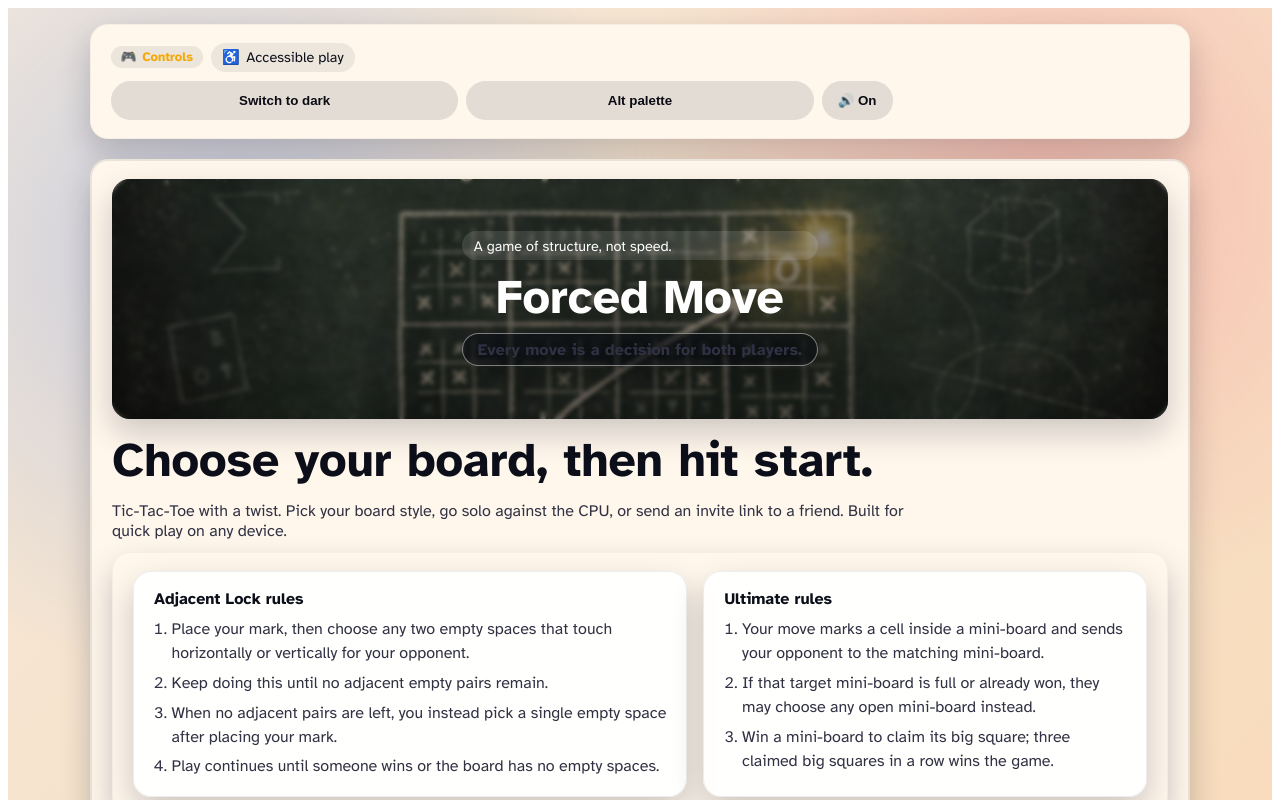
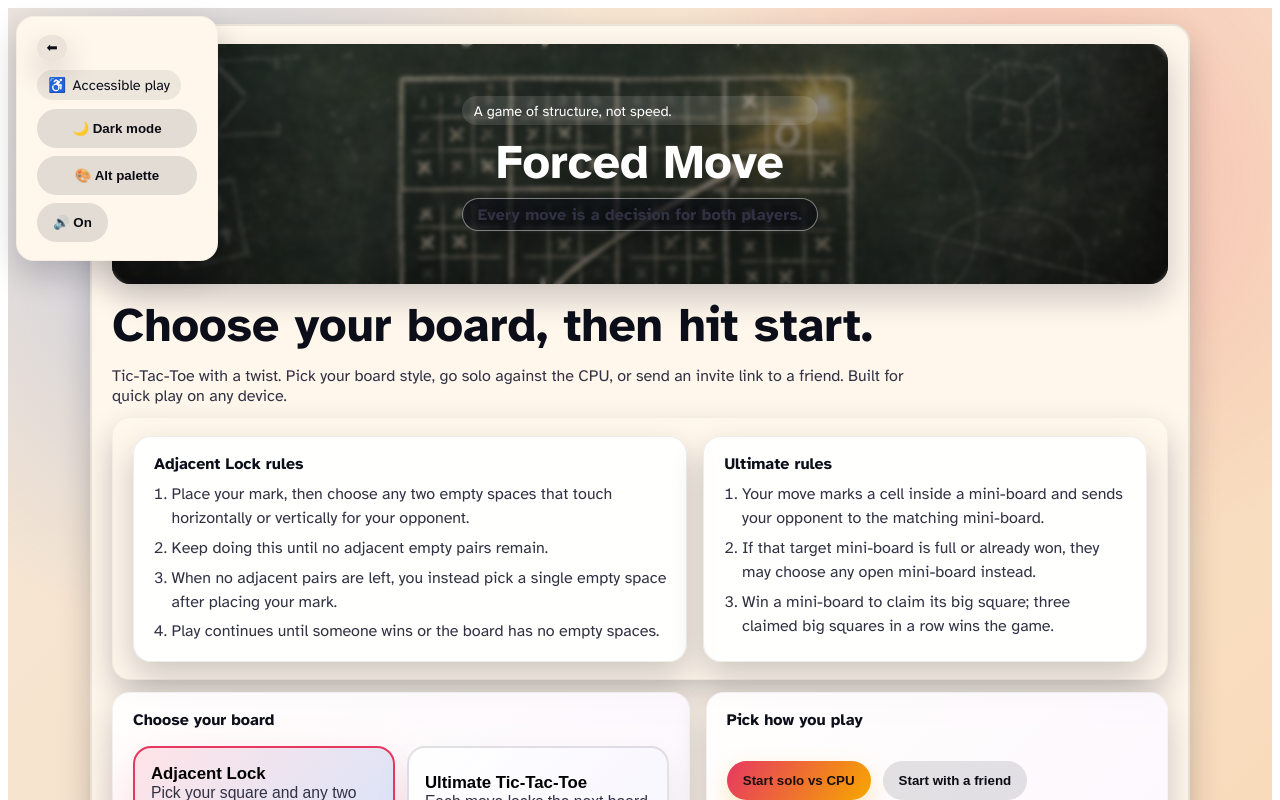
Before and after one commit to TitasDas/forced-move, a React (Vite) app: page / in a window 1280 px wide. Both pictures are taken after a click on the button "Enter the game". Shown: the top 800 px of the page. Built offline with nearby package versions, Linux system fonts and the light colour scheme; a web font is replaced by a local one.

Commit message:
Dock settings panel on left with collapsible toggle

```diff
--- a/src/components/AccessibilityBar.jsx
+++ b/src/components/AccessibilityBar.jsx
@@ -1,4 +1,4 @@
-import React from 'react';
+import React, { useState } from 'react';
 import AudioToggle from './AudioToggle.jsx';
 
 export default function AccessibilityBar({
@@ -8,12 +8,22 @@ export default function AccessibilityBar({
   onTogglePalette,
   audioSrc,
 }) {
+  const [open, setOpen] = useState(true);
+
   return (
-    <div className="panel settings-panel" aria-label="accessibility and display controls">
+    <aside
+      className={`panel settings-panel ${open ? 'open' : 'closed'}`}
+      aria-label="display and sound controls"
+    >
+      <button
+        className="settings-toggle"
+        onClick={() => setOpen((v) => !v)}
+        aria-expanded={open}
+        aria-label={open ? 'Collapse settings' : 'Expand settings'}
+      >
+        {open ? '⬅' : '➡'}
+      </button>
       <div className="settings-head">
-        <span className="pill-badge">
-          <span aria-hidden="true">🎮</span> Controls
-        </span>
         <div className="tag">
           <span aria-hidden="true">♿</span>
           Accessible play
@@ -26,7 +36,7 @@ export default function AccessibilityBar({
           aria-pressed={contrast}
           aria-label="Toggle light or dark mode"
         >
-          {contrast ? 'Switch to light' : 'Switch to dark'}
+          {contrast ? '☀️ Light mode' : '🌙 Dark mode'}
         </button>
         <button
           className="btn secondary"
@@ -34,10 +44,10 @@ export default function AccessibilityBar({
           aria-pressed={paletteAlt}
           aria-label="Toggle color palette"
         >
-          {paletteAlt ? 'Classic palette' : 'Alt palette'}
+          {paletteAlt ? '🎨 Classic palette' : '🎨 Alt palette'}
         </button>
         {audioSrc && <AudioToggle src={audioSrc} />}
       </div>
-    </div>
+    </aside>
   );
 }
--- a/src/styles/theme.css
+++ b/src/styles/theme.css
@@ -318,6 +318,12 @@ button {
   display: grid;
   gap: 0.6rem;
   align-items: center;
+  position: fixed;
+  top: 1rem;
+  left: 1rem;
+  max-width: min(340px, 90vw);
+  z-index: 25;
+  transition: transform var(--transition), opacity var(--transition);
 }
 
 .settings-head {
@@ -331,6 +337,22 @@ button {
   display: grid;
   grid-template-columns: repeat(auto-fit, minmax(160px, 1fr));
   gap: 0.5rem;
+}
+
+.settings-panel.closed {
+  transform: translateX(calc(-100% + 52px));
+  opacity: 0.95;
+}
+
+.settings-toggle {
+  border: none;
+  background: rgba(12, 15, 26, 0.08);
+  color: var(--ink);
+  border-radius: 999px;
+  padding: 0.35rem 0.6rem;
+  cursor: pointer;
+  width: fit-content;
+  box-shadow: var(--shadow);
 }
 
 .rule-row .panel {
```
